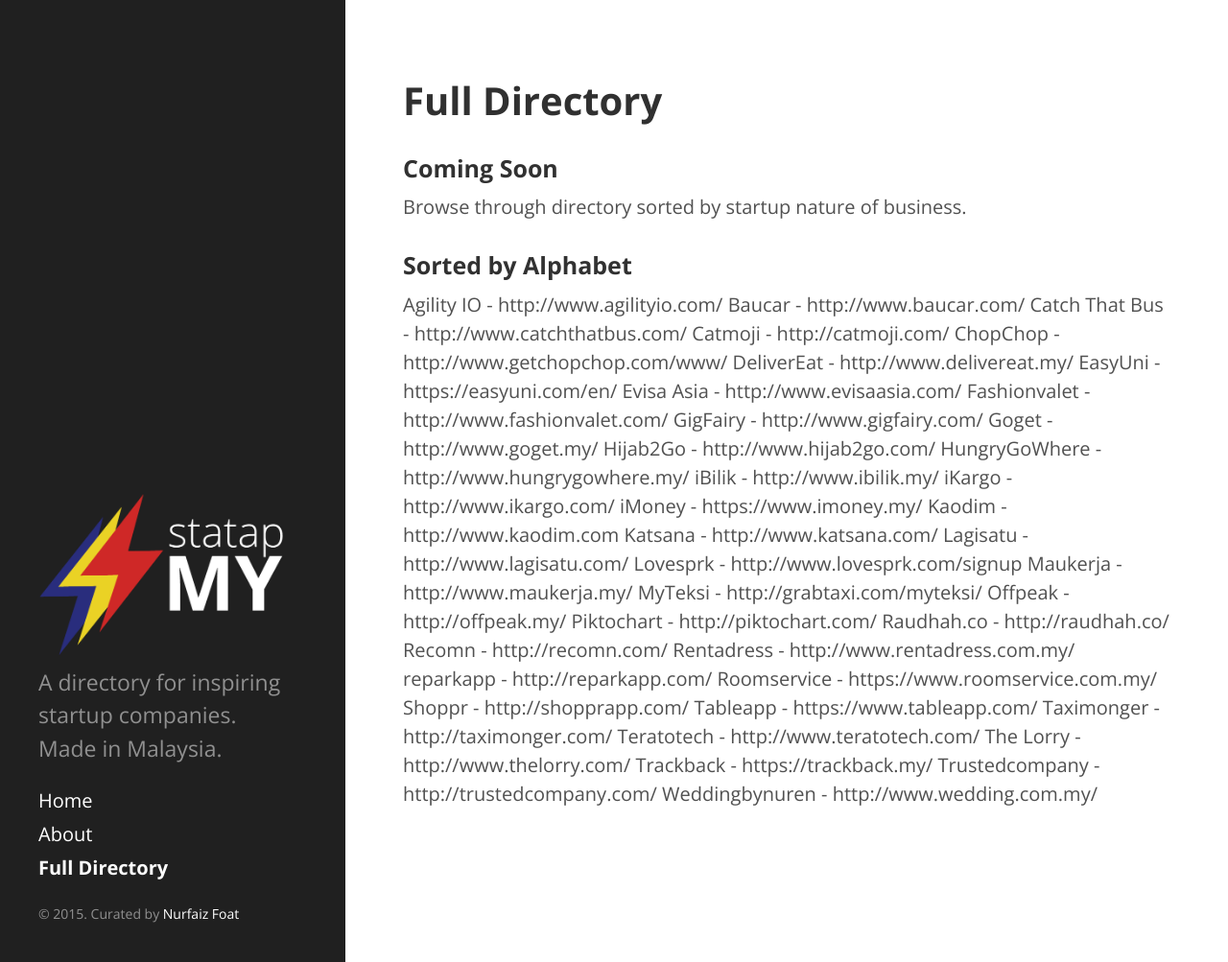
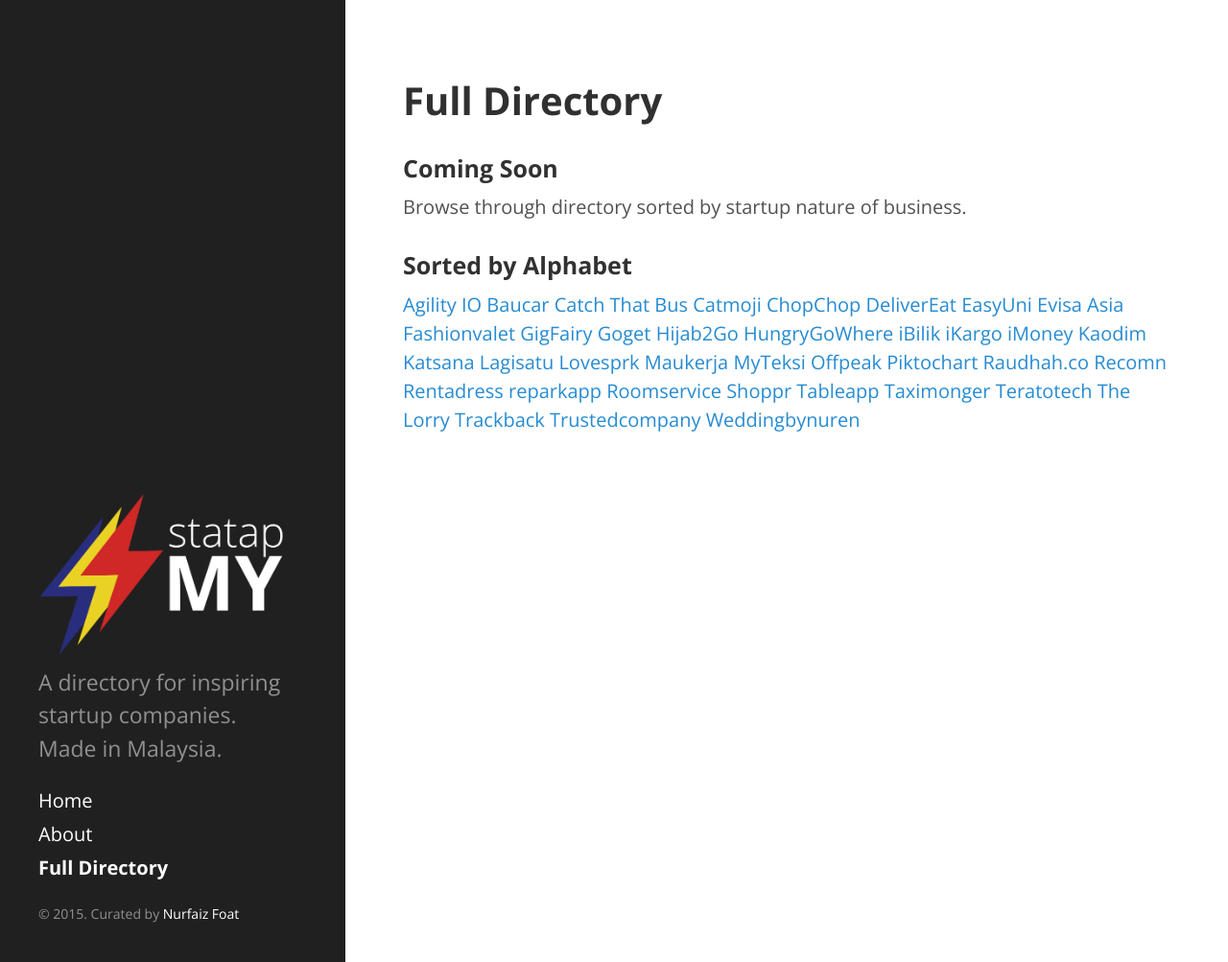
Before and after one commit to nurfaizfoat/statapMY, a Jekyll site: the page built from directory.md, in a window 1280 px wide and 1003 px high. Shown: the whole window at 96% size. Built offline with Jekyll 4.4.1, drawn with Linux system fonts in a browser that asks for light colours; Markdown is read by kramdown in place of the engine named in the settings.

Commit message:
Arranging the links

```diff
--- a/directory.md
+++ b/directory.md
@@ -9,40 +9,40 @@
 
 ###Sorted by Alphabet
 
-Agility IO - http://www.agilityio.com/
-Baucar - http://www.baucar.com/
-Catch That Bus - http://www.catchthatbus.com/
-Catmoji - http://catmoji.com/
-ChopChop - http://www.getchopchop.com/www/
-DeliverEat - http://www.delivereat.my/
-EasyUni - https://easyuni.com/en/
-Evisa Asia - http://www.evisaasia.com/
-Fashionvalet - http://www.fashionvalet.com/
-GigFairy - http://www.gigfairy.com/
-Goget - http://www.goget.my/
-Hijab2Go - http://www.hijab2go.com/
-HungryGoWhere - http://www.hungrygowhere.my/
-iBilik - http://www.ibilik.my/
-iKargo - http://www.ikargo.com/
-iMoney - https://www.imoney.my/
-Kaodim - http://www.kaodim.com
-Katsana - http://www.katsana.com/
-Lagisatu - http://www.lagisatu.com/
-Lovesprk - http://www.lovesprk.com/signup
-Maukerja - http://www.maukerja.my/
-MyTeksi - http://grabtaxi.com/myteksi/
-Offpeak - http://offpeak.my/
-Piktochart - http://piktochart.com/
-Raudhah.co - http://raudhah.co/
-Recomn - http://recomn.com/
-Rentadress - http://www.rentadress.com.my/
-reparkapp - http://reparkapp.com/
-Roomservice - https://www.roomservice.com.my/
-Shoppr - http://shopprapp.com/
-Tableapp - https://www.tableapp.com/
-Taximonger - http://taximonger.com/
-Teratotech - http://www.teratotech.com/
-The Lorry - http://www.thelorry.com/
-Trackback - https://trackback.my/
-Trustedcompany - http://trustedcompany.com/
-Weddingbynuren - http://www.wedding.com.my/
+[Agility IO](http://www.agilityio.com/)
+[Baucar](http://www.baucar.com/)
+[Catch That Bus](http://www.catchthatbus.com/)
+[Catmoji](http://catmoji.com/)
+[ChopChop](http://www.getchopchop.com/www/)
+[DeliverEat](http://www.delivereat.my/)
+[EasyUni](https://easyuni.com/en/)
+[Evisa Asia](http://www.evisaasia.com/)
+[Fashionvalet](http://www.fashionvalet.com/)
+[GigFairy](http://www.gigfairy.com/)
+[Goget](http://www.goget.my/)
+[Hijab2Go](http://www.hijab2go.com/)
+[HungryGoWhere](http://www.hungrygowhere.my/)
+[iBilik](http://www.ibilik.my/)
+[iKargo](http://www.ikargo.com/)
+[iMoney](https://www.imoney.my/)
+[Kaodim](http://www.kaodim.com)
+[Katsana](http://www.katsana.com/)
+[Lagisatu](http://www.lagisatu.com/)
+[Lovesprk](http://www.lovesprk.com/signup)
+[Maukerja](http://www.maukerja.my/)
+[MyTeksi](http://grabtaxi.com/myteksi/)
+[Offpeak](http://offpeak.my/)
+[Piktochart](http://piktochart.com/)
+[Raudhah.co](http://raudhah.co/)
+[Recomn](http://recomn.com/)
+[Rentadress](http://www.rentadress.com.my/)
+[reparkapp](http://reparkapp.com/)
+[Roomservice](https://www.roomservice.com.my/)
+[Shoppr](http://shopprapp.com/)
+[Tableapp](https://www.tableapp.com/)
+[Taximonger](http://taximonger.com/)
+[Teratotech](http://www.teratotech.com/)
+[The Lorry](http://www.thelorry.com/)
+[Trackback](https://trackback.my/)
+[Trustedcompany](http://trustedcompany.com/)
+[Weddingbynuren](http://www.wedding.com.my/)
```
